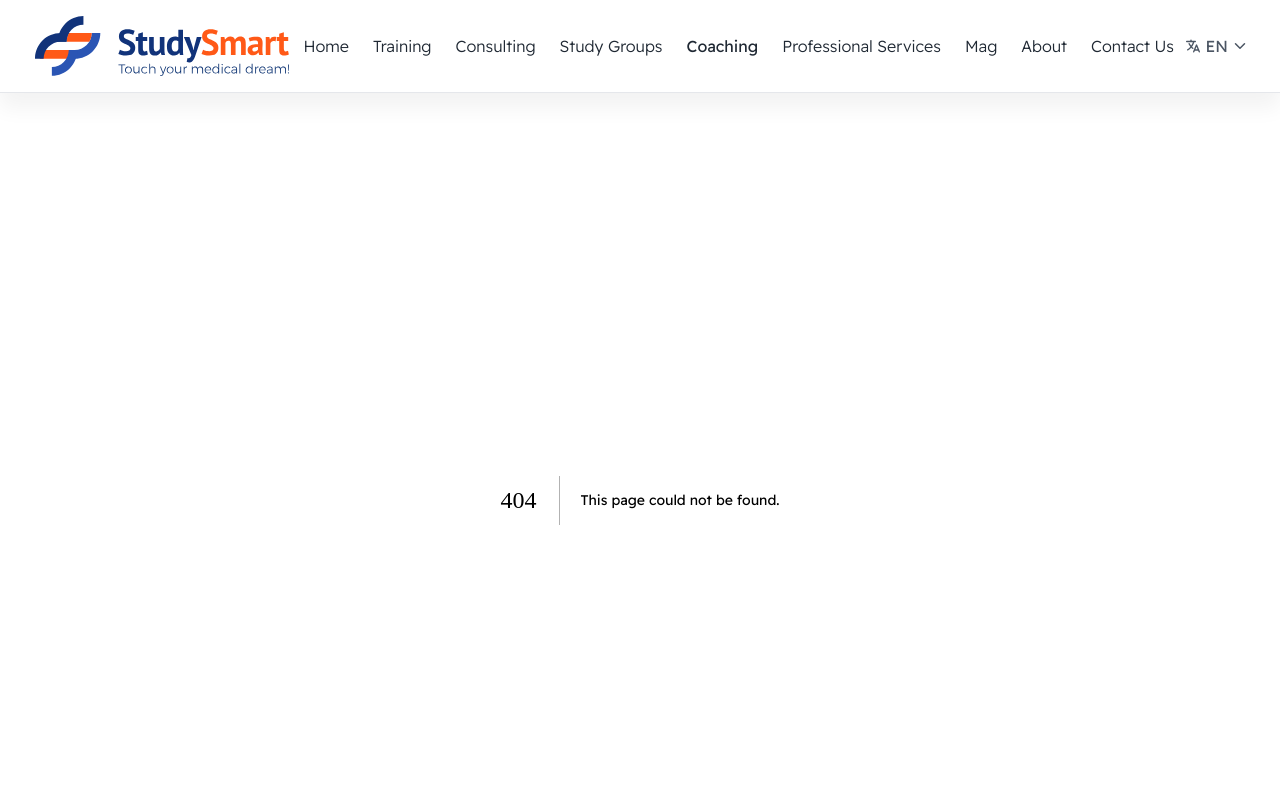
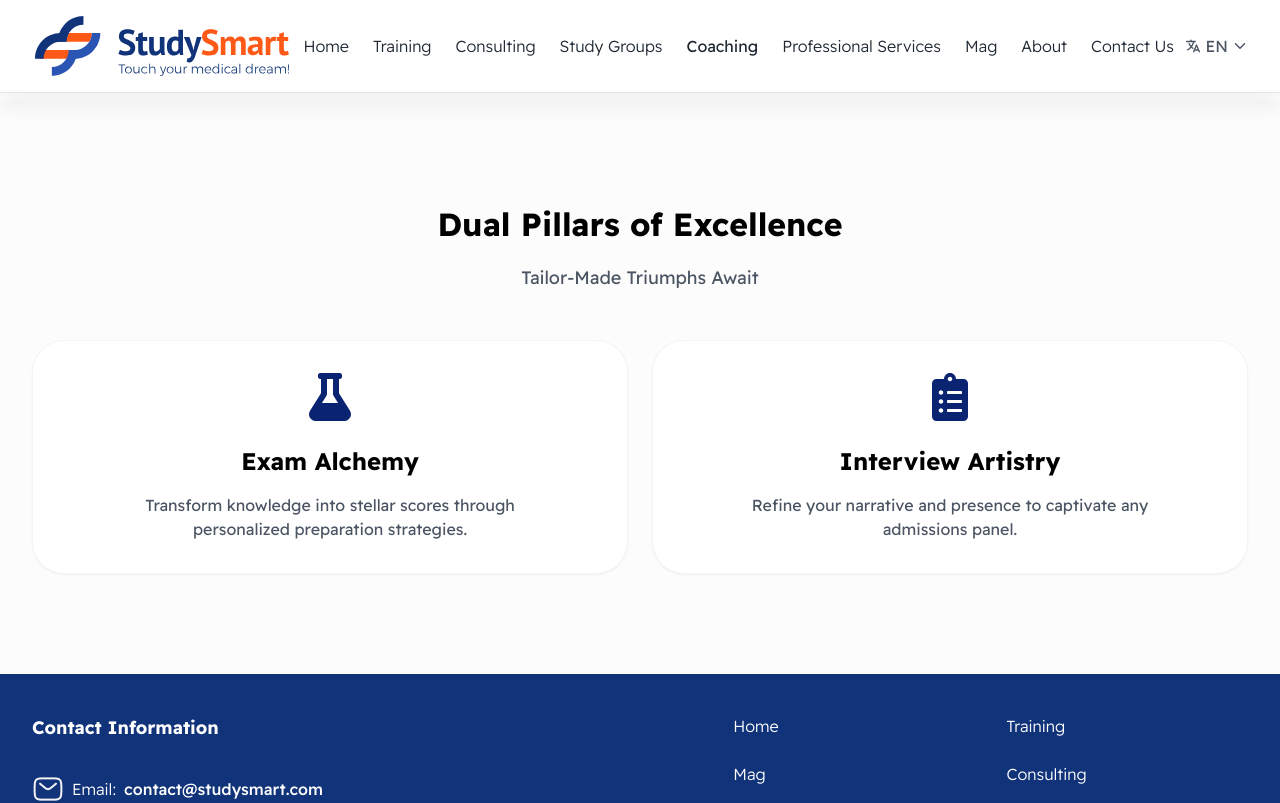
Before and after one commit to vikramkumartejani/Study-Smart, a Next.js app: page /coaching in a window 1280 px wide. Before the commit this address had no page. Shown: the top 803 px of the page. Built offline with nearby package versions, Linux system fonts and the light colour scheme; a web font is replaced by a local one; what tailwindcss-rtl would draw is missing.

Commit message:
working on coaching page

```diff
--- /dev/null
+++ b/app/coaching/page.js
@@ -0,0 +1,12 @@
+import React from "react";
+import DualPillars from "../components/Coaching/DualPillars";
+
+const page = () => {
+  return (
+    <div>
+      <DualPillars />
+    </div>
+  );
+};
+
+export default page;
--- /dev/null
+++ b/app/components/Coaching/DualPillars.js
@@ -0,0 +1,44 @@
+import { FaFlask, FaClipboardList } from "react-icons/fa";
+
+export default function DualPillars() {
+  const pillars = [
+    {
+      icon: <FaFlask className="w-12 h-12 text-[#0A2472]" />,
+      title: "Exam Alchemy",
+      description:
+        "Transform knowledge into stellar scores through personalized preparation strategies.",
+    },
+    {
+      icon: <FaClipboardList className="w-12 h-12 text-[#0A2472]" />,
+      title: "Interview Artistry",
+      description:
+        "Refine your narrative and presence to captivate any admissions panel.",
+    },
+  ];
+
+  return (
+    <section className="bg-[#FCFCFC] px-4 md:px-8 md:py-[100px] py-[50px]">
+      <div className="max-w-[1280px] mx-auto">
+        <div className="text-center mb-12">
+          <h2 className="text-[32px] font-bold mb-4">
+            Dual Pillars of Excellence
+          </h2>
+          <p className="text-gray-600 text-lg">Tailor-Made Triumphs Await</p>
+        </div>
+
+        <div className="grid md:grid-cols-2 gap-6">
+          {pillars.map((pillar, index) => (
+            <div
+              key={index}
+              className="bg-white rounded-[32px] p-8 flex flex-col items-center text-center border border-gray-100 shadow-sm hover:shadow-md transition-shadow"
+            >
+              <div className="mb-6">{pillar.icon}</div>
+              <h3 className="text-2xl font-bold mb-4">{pillar.title}</h3>
+              <p className="text-gray-600 max-w-md">{pillar.description}</p>
+            </div>
+          ))}
+        </div>
+      </div>
+    </section>
+  );
+}
```
